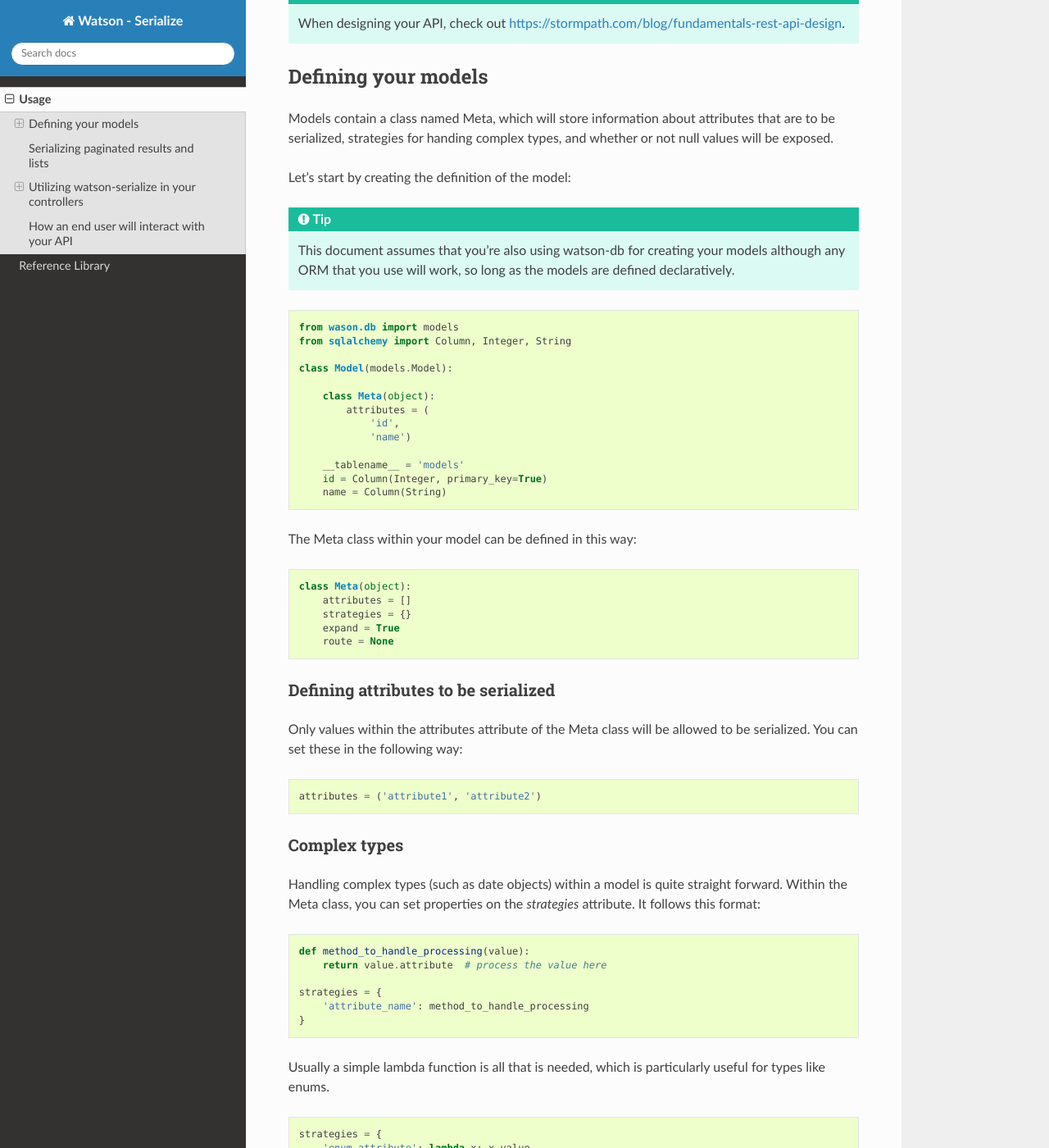
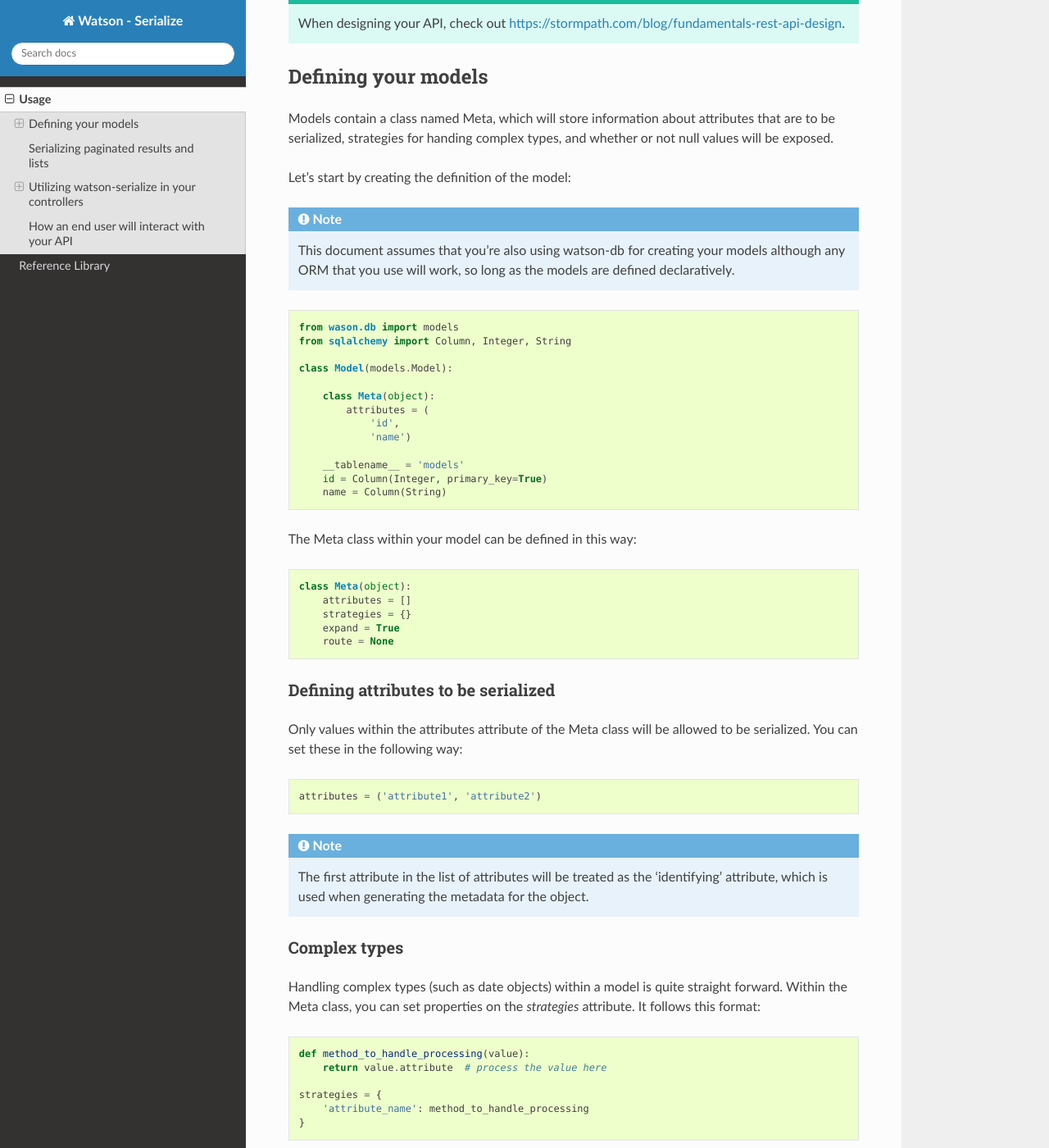
Before and after one commit to watsonpy/watson-serialize, a Sphinx documentation site: the page built from docs/usage.rst, in a window 1280 px wide and 1400 px high, scrolled down 352 px. Shown: the whole window at 82% size. Built offline with Sphinx 7.4.7 and the Read the Docs theme 2.0.0, drawn with Linux system fonts in a browser that asks for light colours; the version number could not be read and is left out.

Commit message:
chore: docs about identifying attribute

```diff
--- a/docs/usage.rst
+++ b/docs/usage.rst
@@ -22,7 +22,7 @@ and whether or not null values will be exposed.
 
 Let's start by creating the definition of the model:
 
-.. tip::
+.. note::
     This document assumes that you're also using watson-db for creating your models
     although any ORM that you use will work, so long as the models are defined declaratively.
 
@@ -64,6 +64,10 @@ to be serialized. You can set these in the following way:
 .. code-block:: python
 
     attributes = ('attribute1', 'attribute2')
+
+.. note::
+    The first attribute in the list of attributes will be treated as the 'identifying'
+    attribute, which is used when generating the metadata for the object.
 
 Complex types
 ^^^^^^^^^^^^^
@@ -156,7 +160,7 @@ Of course, you could code all of what you've read above into your Watson
 controllers by using the lower level API, but that's why we have a
 simple `serialize` decorator available to get you up and running quickly.
 
-.. tip::
+.. note::
     The following code assumes you're using watson-db and the associated
     repositories and Pagination. If you're not, just look at the decorators
     being used.
```
